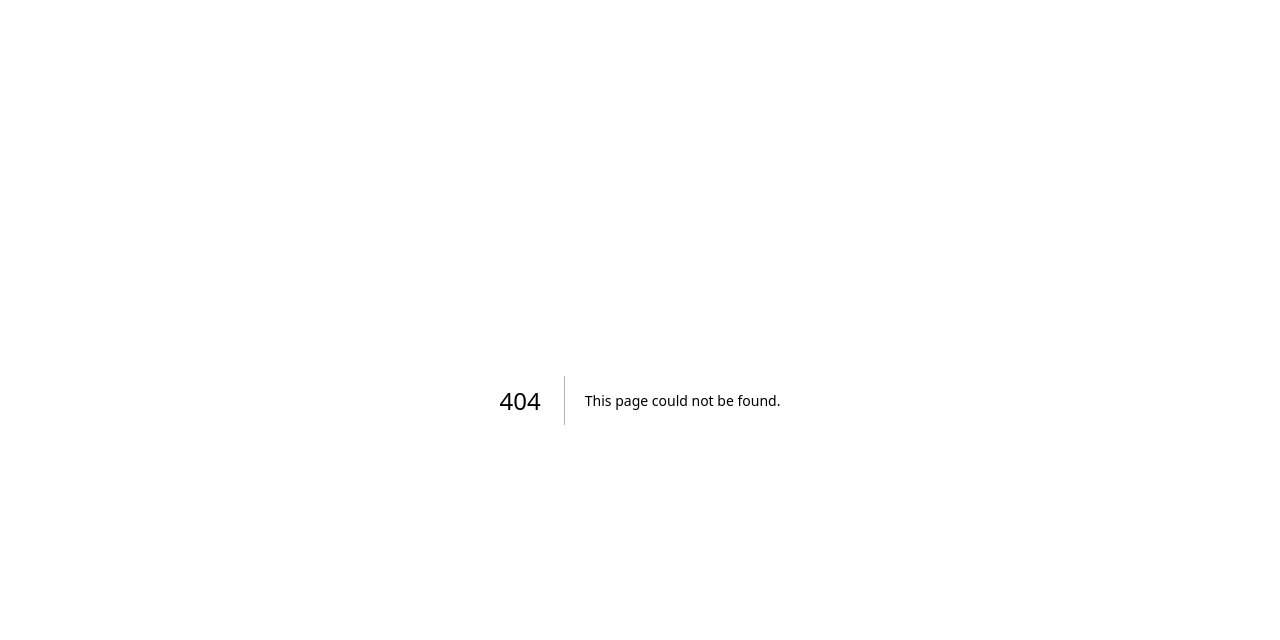
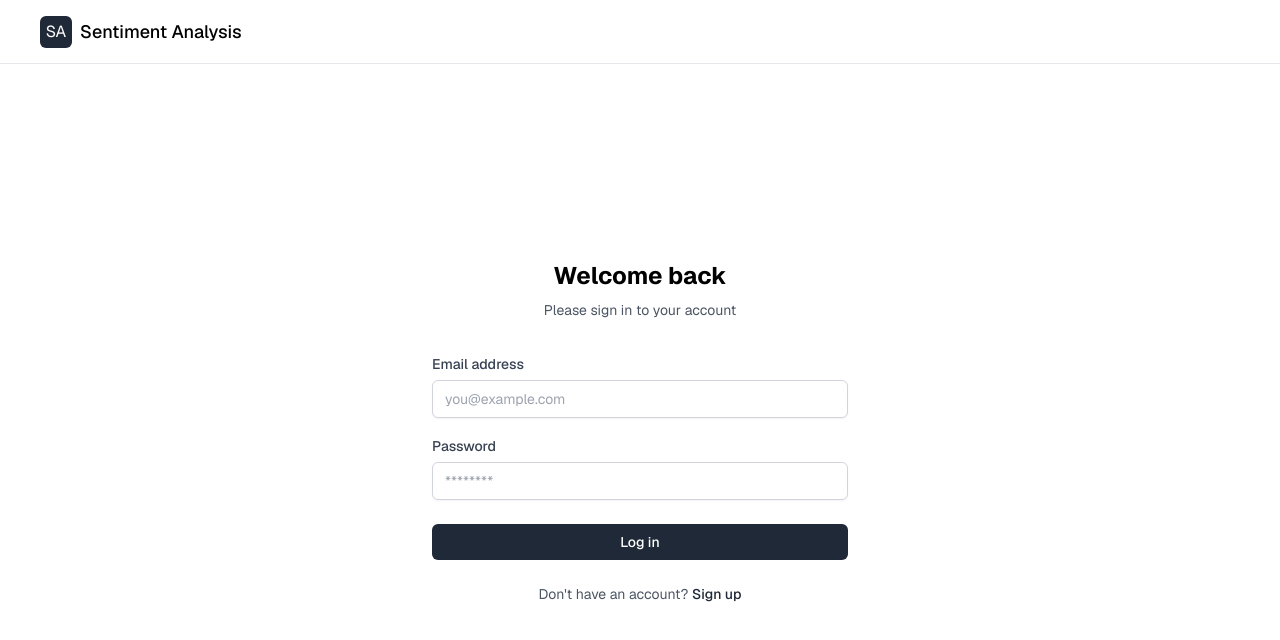
Before and after one commit to Anhad928/SentimentAnalysisModel-Saas, a Next.js app in the folder video-sentiment-saas/: page /login in a window 1280 px wide. Before the commit this address had no page. Shown: the top 640 px of the page. Built offline with nearby package versions, Linux system fonts and the light colour scheme.

Commit message:
Refactor login page and add form validation and handling

```diff
--- /dev/null
+++ b/video-sentiment-saas/src/app/login/page.tsx
@@ -0,0 +1,139 @@
+"use client";
+
+import { zodResolver } from "@hookform/resolvers/zod";
+import { signIn } from "next-auth/react";
+import Link from "next/link";
+import { useRouter } from "next/navigation";
+import { useState } from "react";
+import { useForm } from "react-hook-form";
+import { loginSchema } from "~/schemas/auth";
+import type { LoginSchema } from "~/schemas/auth";
+
+export default function LoginPage() {
+  const router = useRouter();
+  const [error, setError] = useState<string>("");
+  const [loading, setLoading] = useState<boolean>(false);
+  const form = useForm<LoginSchema>({
+    resolver: zodResolver(loginSchema),
+    defaultValues: {
+      email: "",
+      password: "",
+    },
+  });
+
+  async function onSubmit(data: LoginSchema) {
+    try {
+      setLoading(true);
+
+      const signInResult = await signIn("credentials", {
+        redirect: false,
+        email: data.email,
+        password: data.password,
+      });
+
+      if (!signInResult?.error) {
+        router.push("/");
+      } else {
+        setError(
+          signInResult.error === "CredentialsSignin"
+            ? "Invalid email or password"
+            : "Something went wrong",
+        );
+      }
+    // eslint-disable-next-line @typescript-eslint/no-unused-vars
+    } catch (error) {
+      setError("Something went wrong");
+    } finally {
+      setLoading(false);
+    }
+  }
+
+  return (
+    <div className="min-h-screen bg-white">
+      <nav className="flex h-16 items-center justify-between border-b border-gray-200 px-10">
+        <div className="flex items-center gap-2">
+          <div className="flex h-8 w-8 items-center justify-center rounded-md bg-gray-800 text-white">
+            SA
+          </div>
+          <span className="text-lg font-medium">Sentiment Analysis</span>
+        </div>
+      </nav>
+
+      <main className="flex h-[calc(100vh-4rem)] items-center justify-center">
+        <div className="w-full max-w-md space-y-8 px-4">
+          <div className="text-center">
+            <h2 className="text-2xl font-bold">Welcome back</h2>
+            <p className="mt-2 text-sm text-gray-600">
+              Please sign in to your account
+            </p>
+          </div>
+
+          <form
+            className="mt-8 space-y-6"
+            onSubmit={form.handleSubmit(onSubmit)}
+          >
+            {error && (
+              <div className="rounded-md bg-red-50 p-4 text-sm text-red-500">
+                {error}
+              </div>
+            )}
+
+            <div className="space-y-4">
+              <div>
+                <label className="text-sm font-medium text-gray-700">
+                  Email address
+                </label>
+                <input
+                  {...form.register("email")}
+                  type="email"
+                  placeholder="you@example.com"
+                  className="mt-1 block w-full rounded-md border border-gray-300 px-3 py-2 text-sm placeholder-gray-400 shadow-sm focus:border-gray-500 focus:outline-none"
+                />
+                {form.formState.errors.email && (
+                  <p className="mt-1 text-sm text-red-500">
+                    {form.formState.errors.email.message}
+                  </p>
+                )}
+              </div>
+
+              <div>
+                <label className="text-sm font-medium text-gray-700">
+                  Password
+                </label>
+                <input
+                  {...form.register("password")}
+                  type="password"
+                  placeholder="********"
+                  className="mt-1 block w-full rounded-md border border-gray-300 px-3 py-2 text-sm placeholder-gray-400 shadow-sm focus:border-gray-500 focus:outline-none"
+                />
+                {form.formState.errors.password && (
+                  <p className="mt-1 text-sm text-red-500">
+                    {form.formState.errors.password.message}
+                  </p>
+                )}
+              </div>
+            </div>
+
+            <button
+              type="submit"
+              disabled={loading}
+              className="flex w-full justify-center rounded-md bg-gray-800 px-4 py-2 text-sm font-medium text-white hover:bg-gray-700 focus:outline-none focus:ring-2 focus:ring-gray-500 focus:ring-offset-2 disabled:opacity-50"
+            >
+              {loading ? "Logging in..." : "Log in"}
+            </button>
+
+            <p className="text-center text-sm text-gray-600">
+              Don&apos;t have an account?{" "}
+              <Link
+                className="font-medium text-gray-800 hover:text-gray-700"
+                href="/signup"
+              >
+                Sign up
+              </Link>
+            </p>
+          </form>
+        </div>
+      </main>
+    </div>
+  );
+}
```
